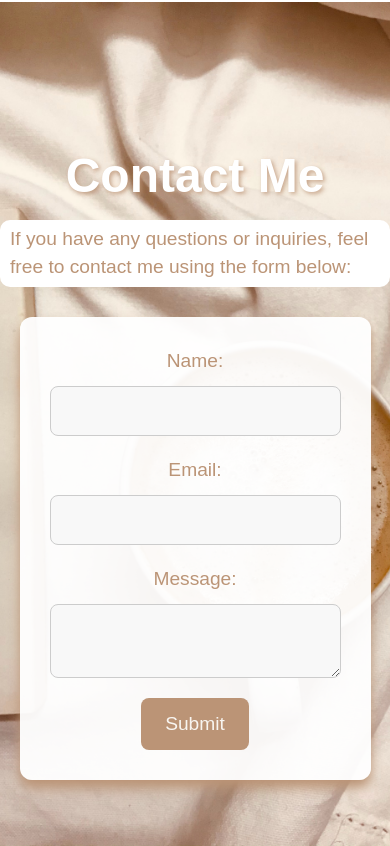
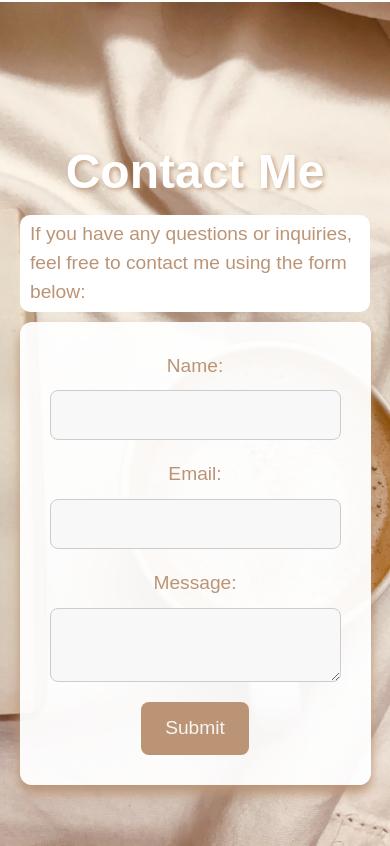
Before and after one commit to Isa18V/portfolio-isa-v18, a React (Create React App) app: page / in a window 390 px wide. Shown: the part 5419-6265 px from the top of the page. Built offline with nearby package versions, Linux system fonts and the light colour scheme.

Commit message:
media querie .contact-page__description

```diff
--- a/src/css/ContactPage.css
+++ b/src/css/ContactPage.css
@@ -11,7 +11,6 @@
   background-size: cover;
   background-position: center;
   background-repeat: no-repeat;
-
   padding-top: 80px;
   min-height: 100vh;
   display: flex;
@@ -88,3 +87,11 @@
   background-color: #f3e6d8;
   transform: scale(1.05);
 }
+/* Responsive styles */
+@media (max-width: 767px) {
+  .contact-page__description {
+    margin-left: 20px;
+    margin-right: 20px;
+    margin-bottom: 10px;
+  }
+}
```
